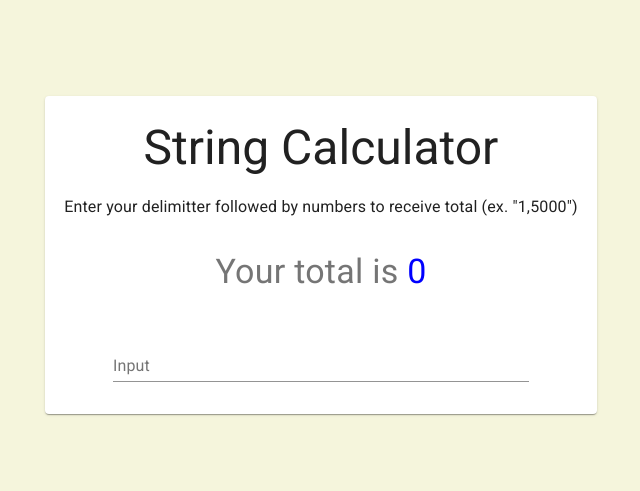
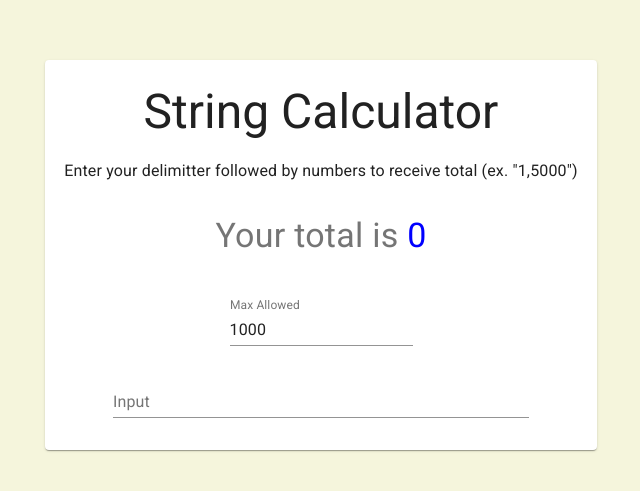
Before and after one commit to fancyaction/stringCalculator, a React app: page / in a window 1280 px wide. Shown: the part 145-636 px from the top of the page, without its empty margins (319-959 px from the left). Built offline with nearby package versions, Linux system fonts and the light colour scheme.

Commit message:
Add handleMaxChange, max hook

```diff
--- a/src/Components/Calculator.js
+++ b/src/Components/Calculator.js
@@ -25,13 +25,16 @@ export const getSplitInputs = input => input.split('\\n');
 
 export const defaultDelimiters = '[,]'
 
+const DEFAULT_MAX_VALUE = 1000;
+
 const Calculator = () => {
     const classes = useStyles();
+    const [max, setMax] = React.useState(DEFAULT_MAX_VALUE);
     const [total, setTotal] = React.useState({
         input: '',
         delimiter: '',
         value: 0
-      });
+    });
 
     const handleTotal = ev => {
         const input = ev.target.value;
@@ -42,22 +45,38 @@ const Calculator = () => {
         if (hasCustomDelimiter) {
             let [customDelimiter, values] = getSplitInputs(input);
             delimiter = new Delimiter(defaultDelimiters, customDelimiter).getRegex();
-            value = new Calculation(delimiter, values).getTotal();
+            value = new Calculation(delimiter, values, max).getTotal();
 
-            return setTotal({input, delimiter, value});
+            return setTotal({ input, delimiter, value });
         }
 
         delimiter = new Delimiter(defaultDelimiters).getRegex();
-        value = new Calculation(delimiter, input).getTotal();
+        value = new Calculation(delimiter, input, max).getTotal();
 
-        setTotal({input, delimiter, value});
-      };
+        setTotal({ input, delimiter, value });
+    };
+
+    const handleMaxChange = ev => {
+        const newMax = ev.target.value;
+        const value = new Calculation(total.delimiter, total.input, newMax).getTotal();
+
+        setMax(newMax);
+        setTotal({ ...total, value });
+    }
 
     return (
         <Container maxWidth="sm">
             <Paper className={classes.root}>
                 <Header />
                 <Display total={total.value} />
+                <TextField
+                    type="number"
+                    id="maxInput"
+                    label="Max Allowed"
+                    value={max}
+                    onChange={handleMaxChange}
+                    margin="normal"
+                />
                 <TextField
                     id="input"
                     label="Input"
```
